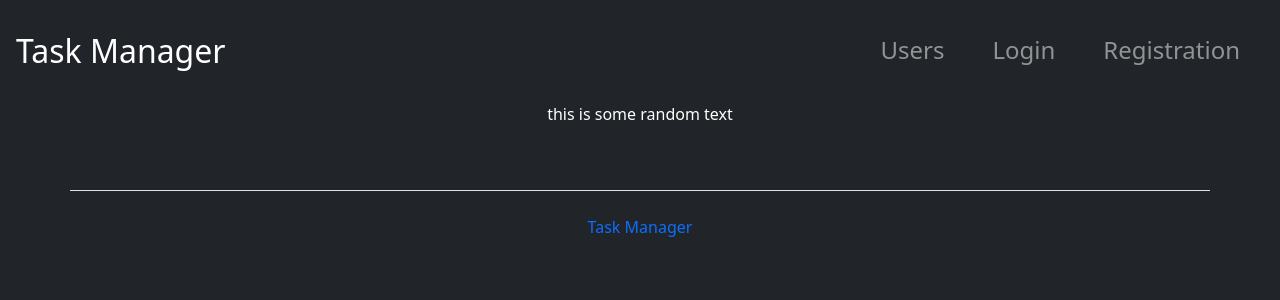
After one commit to Kostyanuch-c/Task-manager, a Django app: page /about/ in a window 1280 px wide. The commit adds this page. Shown: the top 300 px of the page. Run offline with Django 5.2, Linux system fonts and the light colour scheme; some libraries are stand-ins or nearby versions.

Commit message:
Add main page and boostrap and translate

```diff
--- a/pyproject.toml
+++ b/pyproject.toml
@@ -14,6 +14,7 @@ django = "^5.1.1"
 python-dotenv = "^1.0.1"
 django-stubs = "^5.0.4"
 gunicorn = "^23.0.0"
+django-bootstrap5 = "^24.2"
 
 
 [tool.poetry.group.dev.dependencies]
@@ -21,6 +22,7 @@ flake8 = "^7.1.1"
 django-extensions = "^3.2.3"
 ipython = "^8.27.0"
 django-debug-toolbar = "^4.4.6"
+whitenoise = "^6.7.0"
 
 [build-system]
 requires = ["poetry-core"]
--- a/task_manager/templates/layouts/base.html
+++ b/task_manager/templates/layouts/base.html
@@ -1,11 +1,55 @@
 <!doctype html>
-<html lang="ru">
+{% load i18n %}
+{% load django_bootstrap5 %}
+
+<html lang="en">
 <head>
     <meta charset="utf-8">
     <meta content="width=device-width, initial-scale=1" name="viewport">
-    <title>Менеджер задач</title>
+    <title>{% block title %}{% translate "Task manager" %}{% endblock %}</title>
+    {% bootstrap_css %}
 </head>
-<body>
-<p>Hello world!</p>
+
+<body class="d-flex flex-column h-100 text-center text-white bg-dark">
+<div class="d-flex w-100 h-100 p-3 mx-auto flex-column">
+    <header class="mb-auto py-3">
+        <div>
+            <h3 class="float-start mb-0 fs-2">Task Manager</h3>
+            <nav class=" nav justify-content-center  float-md-end   ">
+                <a class=" float-md-start fs-4 text-white-50 mx-4 link-offset-2 link-offset-3-hover-light
+                   link-underline link-underline-opacity-0 link-underline-opacity-75-hover"
+                   aria-current="page" href="#">{% translate "Users" %}</a>
+                <a class="fs-4 text-white-50 mx-4  link-offset-2 link-offset-3-hover link-underline
+                   link-underline-opacity-0 link-underline-opacity-75-hover"
+                   href="#">{% translate "Login" %}</a>
+                <a class="fs-4 text-white-50 mx-4 link-offset-2 link-offset-3-hover link-underline
+                   link-underline-opacity-0 link-underline-opacity-75-hover"
+                   href="#">{% translate "Registration" %}</a>
+            </nav>
+        </div>
+    </header>
+</div>
+{% block content %}
+<main class="px-3 mt-5 d-flex flex-column justify-content-center align-items-center flex-grow-1">
+    <h1 class="fs-1">Task Manager</h1>
+    <p class="lead fs-4 mt-2">{% translate "Task Manager is a convenient tool for managing tasks." %}</p>
+    <p class="lead fs-4">
+        {% translate "Register or log in to create tasks, assign them statuses, add tags and assign assignees." %}
+    </p>
+    <p class="lead fs-4">
+    {% translate "You can always be aware of the status of each task, which will allow you to easily control the workflow." %}
+    </p>
+    <p class="lead fs-4">{% translate "Unauthorized users can only view the list of system users" %}</p>
+    <!--    <p class="lead fs-4">Управляйте задачами, улучшайте продуктивность и добивайтесь успеха с Task Manager!</p>-->
+</main>
+{% endblock %}
+{% block footer %}
+<footer class="container my-5 pt-4 border-top">
+    <span> <a href="https://github.com/Kostyanuch-c/python-project-52"
+              class="text-decoration-none ">Task Manager</a></span>
+</footer>
+{% endblock %}
+
+{% bootstrap_javascript %}
 </body>
 </html>
--- /dev/null
+++ b/task_manager/templates/some.html
@@ -0,0 +1,7 @@
+{% extends "layouts/base.html" %}
+
+{% block title %}Эксперименты с Django на Хекслете{% endblock %}
+
+{% block content %}
+<p>{{ text }}</p>
+{% endblock %}
--- a/task_manager/urls.py
+++ b/task_manager/urls.py
@@ -18,11 +18,12 @@ from django.contrib import admin
 from django.urls import path, include
 
 from task_manager import settings
-from task_manager.view import IndexView
+from task_manager.view import IndexView, AboutView
 
 urlpatterns = [
     path('admin/', admin.site.urls),
-    path('', IndexView.as_view(), name="index")
+    path('', IndexView.as_view(), name="index"),
+    path('about/', AboutView.as_view(), name="about"),
 ]
 
 if settings.DEBUG:
--- a/task_manager/view.py
+++ b/task_manager/view.py
@@ -1,5 +1,15 @@
+from django.http import HttpRequest, HttpResponse
+from django.shortcuts import render
+from django.views import View
 from django.views.generic import TemplateView
+from django.utils.translation import gettext as _
 
 
 class IndexView(TemplateView):
     template_name = "layouts/base.html"
+
+
+class AboutView(View):
+    def get(self, request: HttpRequest) -> HttpResponse:
+        text = _("this is some random text")
+        return render(request, 'some.html', {'text': text})
--- a/task_manager/wsgi.py
+++ b/task_manager/wsgi.py
@@ -8,9 +8,12 @@ https://docs.djangoproject.com/en/5.1/howto/deployment/wsgi/
 """
 
 import os
+from django.core.wsgi import get_wsgi_application
+from whitenoise import WhiteNoise
 
-from django.core.wsgi import get_wsgi_application
+from task_manager.settings import BASE_DIR
 
 os.environ.setdefault('DJANGO_SETTINGS_MODULE', 'task_manager.settings')
 
 application = get_wsgi_application()
+application = WhiteNoise(application, root=os.path.join(BASE_DIR, 'staticfiles'))
```
Also changed, not shown: task_manager/settings.py (+9 -1 lines), locale/ru/LC_MESSAGES/django.po (added), 3 other files.
